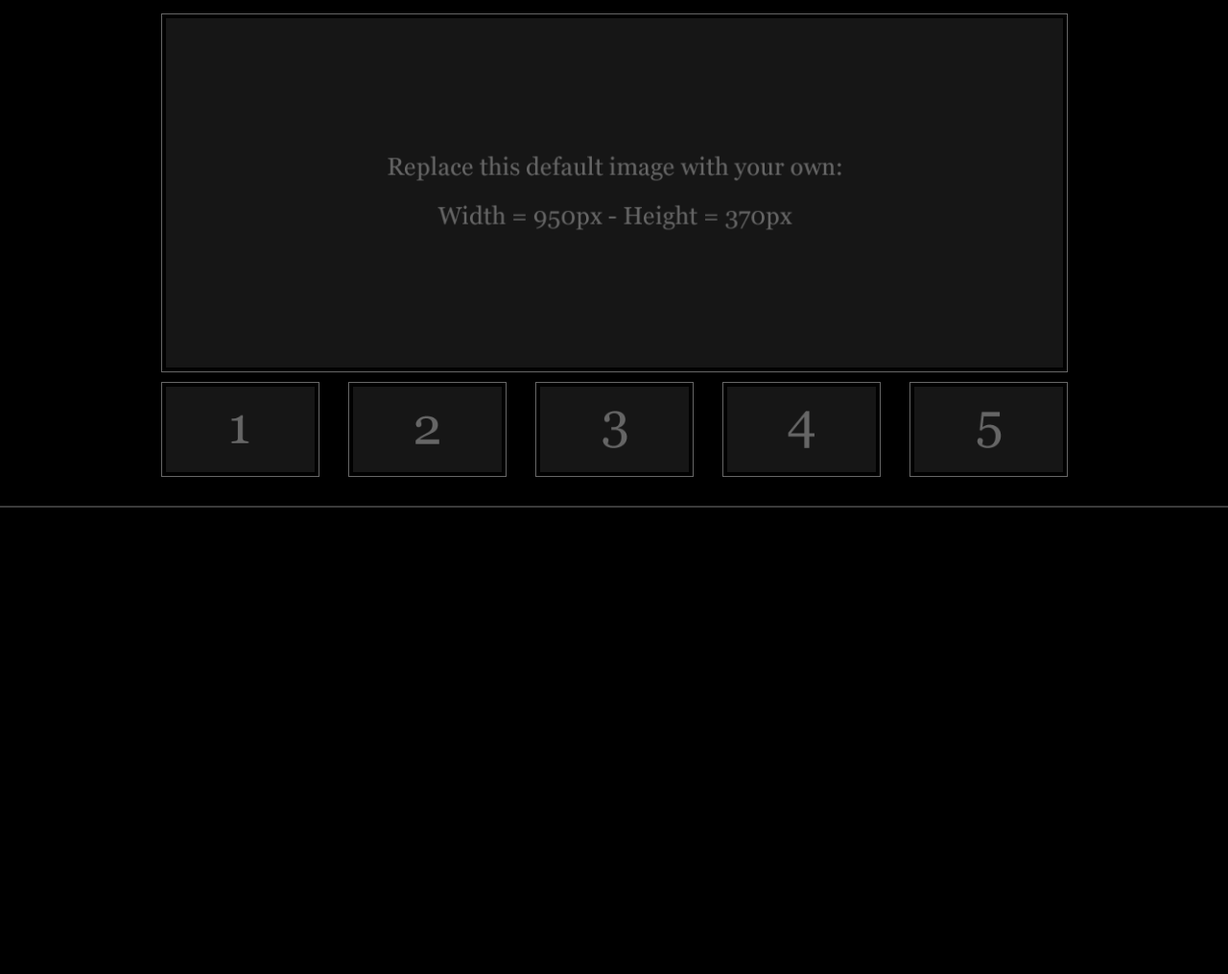
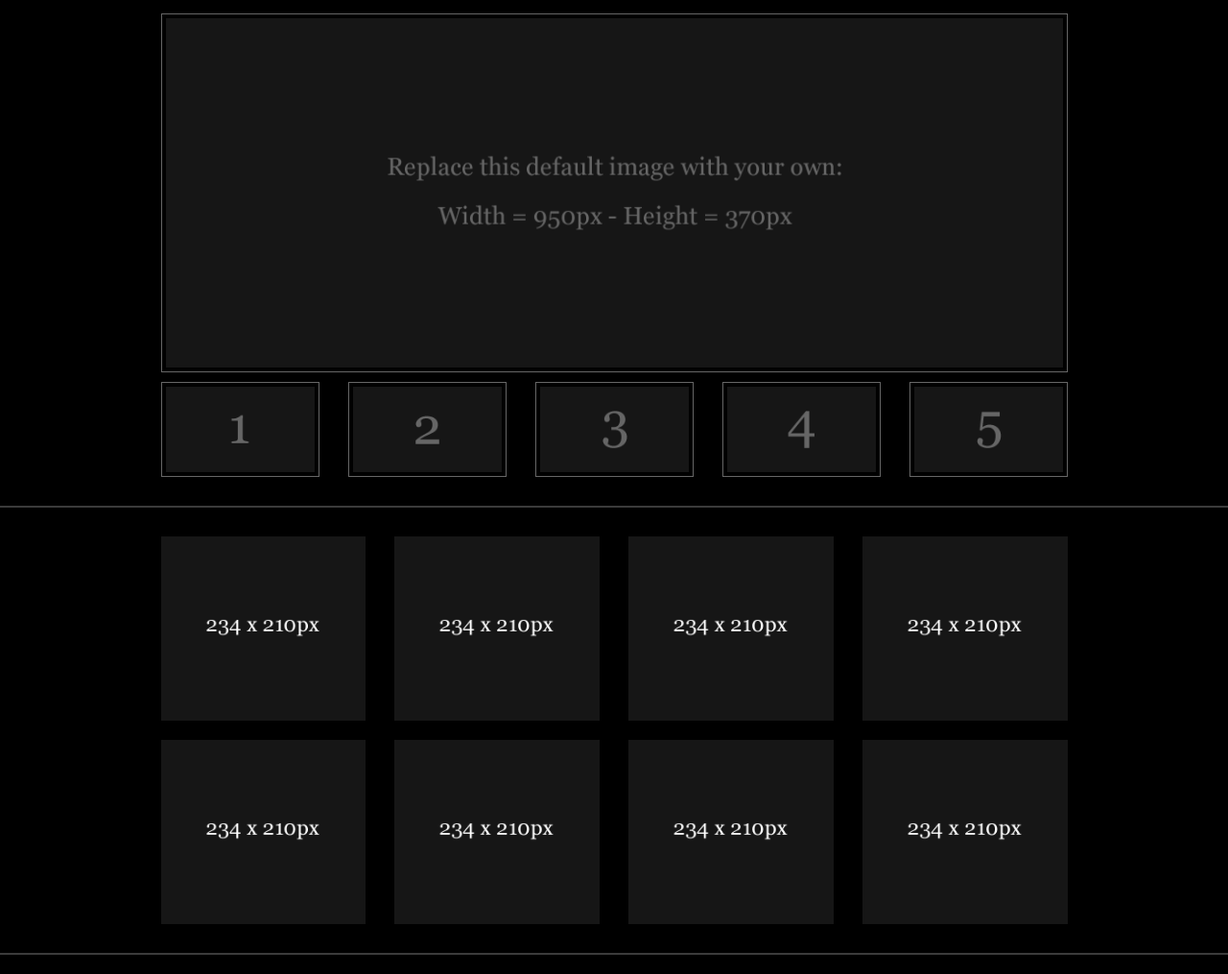
Before and after one commit to surahmans/photobusiness-responsive, a plain HTML site: page index.html in a window 1280 px wide. Shown: the part 58-1073 px from the top of the page at 96% size. Before the commit the page ends 800 px from the top, so only its background shows below. Drawn offline with Linux system fonts and the light colour scheme.

Commit message:
Add service's thumbnail

```diff
--- a/index.html
+++ b/index.html
@@ -5,7 +5,9 @@
     <title>PhotoBusiness</title>
     <link rel="stylesheet" href="styles/css/base/normalize.css"/>
     <link rel="stylesheet" href="styles/css/vendor/css/bootstrap.min.css"/>
+    <link rel="stylesheet" href="styles/css/base/default.css"/>
     <link rel="stylesheet" href="styles/css/layout/thumbnails.css"/>
+    <link rel="stylesheet" href="styles/css/state/service.css"/>
     <link rel="stylesheet" href="styles/css/theme/dark.css"/>
 </head>
 <body>
@@ -52,19 +54,19 @@
             <div class="col-xs-10 col-xs-push-1">
                 <img src="images/gallery/gallery-placeholder.gif" class="img-border--dark img-responsive" alt=""/>
                 <div class="row">
-                    <div class="col-xs-2 thumbnails" >
+                    <div class="col-xs-2 header--thumbnails" >
                         <img src="images/gallery/1_s.gif" class="img-border--dark img-responsive" alt=""/>
                     </div>
-                    <div class="col-xs-2 thumbnails">
+                    <div class="col-xs-2 header--thumbnails">
                         <img src="images/gallery/2_s.gif" class="img-border--dark img-responsive" alt=""/>
                     </div>
-                    <div class="col-xs-2 thumbnails">
+                    <div class="col-xs-2 header--thumbnails">
                         <img src="images/gallery/3_s.gif" class="img-border--dark img-responsive" alt=""/>
                     </div>
-                    <div class="col-xs-2 thumbnails">
+                    <div class="col-xs-2 header--thumbnails">
                         <img src="images/gallery/4_s.gif" class="img-border--dark img-responsive" alt=""/>
                     </div>
-                    <div class="col-xs-2 thumbnails">
+                    <div class="col-xs-2 header--thumbnails">
                         <img src="images/gallery/5_s.gif" class="img-border--dark img-responsive" alt=""/>
                     </div>
                 </div>
@@ -72,6 +74,82 @@
         </div>
     </div> <!-- end of container -->
     <hr class="hr-gray"/>
+    <div class="container">
+        <!-- Service's thumbnail-->
+        <div class="row">
+            <div class="col-xs-10 col-xs-push-1">
+                <div class="row">
+                    <div class="col-xs-3 service--thumbnails" >
+                        <div class="service--thumbnails--parent">
+                            <div class="service--thumbnails__overlay">
+                                <a href="#">Weddings</a>
+                            </div>
+                            <img src="images/demo/234x210.gif" class="img-responsive" alt=""/>
+                        </div>
+                    </div>
+                    <div class="col-xs-3 service--thumbnails" >
+                        <div class="service--thumbnails--parent">
+                            <div class="service--thumbnails__overlay">
+                                <a href="#">Corporate</a>
+                            </div>
+                            <img src="images/demo/234x210.gif" class="img-responsive" alt=""/>
+                        </div>
+                    </div>
+                    <div class="col-xs-3 service--thumbnails" >
+                        <div class="service--thumbnails--parent">
+                            <div class="service--thumbnails__overlay">
+                                <a href="#">lifestyle</a>
+                            </div>
+                            <img src="images/demo/234x210.gif" class="img-responsive" alt=""/>
+                        </div>
+                    </div>
+                    <div class="col-xs-3 service--thumbnails" >
+                        <div class="service--thumbnails--parent">
+                            <div class="service--thumbnails__overlay">
+                                <a href="#">events</a>
+                            </div>
+                            <img src="images/demo/234x210.gif" class="img-responsive" alt=""/>
+                        </div>
+                    </div>
+                </div>
+                <div class="row">
+                    <div class="col-xs-3 service--thumbnails" >
+                        <div class="service--thumbnails--parent">
+                            <div class="service--thumbnails__overlay">
+                                <a href="#">artistic</a>
+                            </div>
+                            <img src="images/demo/234x210.gif" class="img-responsive" alt=""/>
+                        </div>
+                    </div>
+                    <div class="col-xs-3 service--thumbnails" >
+                        <div class="service--thumbnails--parent">
+                            <div class="service--thumbnails__overlay">
+                                <a href="#">infants</a>
+                            </div>
+                            <img src="images/demo/234x210.gif" class="img-responsive" alt=""/>
+                        </div>
+                    </div>
+                    <div class="col-xs-3 service--thumbnails" >
+                        <div class="service--thumbnails--parent">
+                            <div class="service--thumbnails__overlay">
+                                <a href="#">architecture</a>
+                            </div>
+                            <img src="images/demo/234x210.gif" class="img-responsive" alt=""/>
+                        </div>
+                    </div>
+                    <div class="col-xs-3 service--thumbnails" >
+                        <div class="service--thumbnails--parent">
+                            <div class="service--thumbnails__overlay">
+                                <a href="#">black & white</a>
+                            </div>
+                            <img src="images/demo/234x210.gif" class="img-responsive" alt=""/>
+                        </div>
+                    </div>
+                </div>
+            </div>
+        </div>
+    </div>
+    <hr class="hr-gray"/>
     <!-- Bootstrap and jQuery -->
     <script src="styles/css/vendor/js/jquery-1.11.12.min.js"></script>
     <script src="styles/css/vendor/js/bootstrap.min.js"></script>
--- /dev/null
+++ b/styles/css/base/default.css
@@ -0,0 +1,10 @@
+.service--thumbnails__overlay {
+    text-transform: uppercase;
+    text-align: center;
+    font-size: 1.5em;
+    padding: 10px 0;
+    font-family: Georgia,"Times New Roman",Times,serif;
+}
+.service--thumbnails__overlay a{
+    text-decoration: none;
+}
--- a/styles/css/layout/thumbnails.css
+++ b/styles/css/layout/thumbnails.css
@@ -1,4 +1,20 @@
-.thumbnails {
+.header--thumbnails {
     margin: 10px 0;
     width: 20%;
 }
+.service--thumbnails {
+    margin: 10px 0;
+    width: 25%;
+}
+.service--thumbnails--parent {
+    position: relative;
+    overflow: hidden;
+}
+.service--thumbnails__overlay {
+    width: 100%;
+    position: absolute;
+    -webkit-transform: translateY(-100%);
+    -moz-transform: translateY(-100%);
+    transition: ease 0.5s;
+    -webkit-transition: ease 0.5s;
+}
--- /dev/null
+++ b/styles/css/state/service.css
@@ -0,0 +1,6 @@
+.service--thumbnails--parent:hover > .service--thumbnails__overlay {
+    -webkit-transform: translateY(0%);
+    -moz-transform: translateY(0%);
+    transition: ease 0.5s;
+    -webkit-transition: ease 0.5s;
+}
--- a/styles/css/theme/dark.css
+++ b/styles/css/theme/dark.css
@@ -16,3 +16,9 @@ body {
 .hr-gray {
     border: solid 1px #3B3B3B;
 }
+.service--thumbnails__overlay {
+    background-color: rgba(0,0,0,0.5);
+}
+.service--thumbnails__overlay a {
+    color: #5B5B5B;
+}
```
